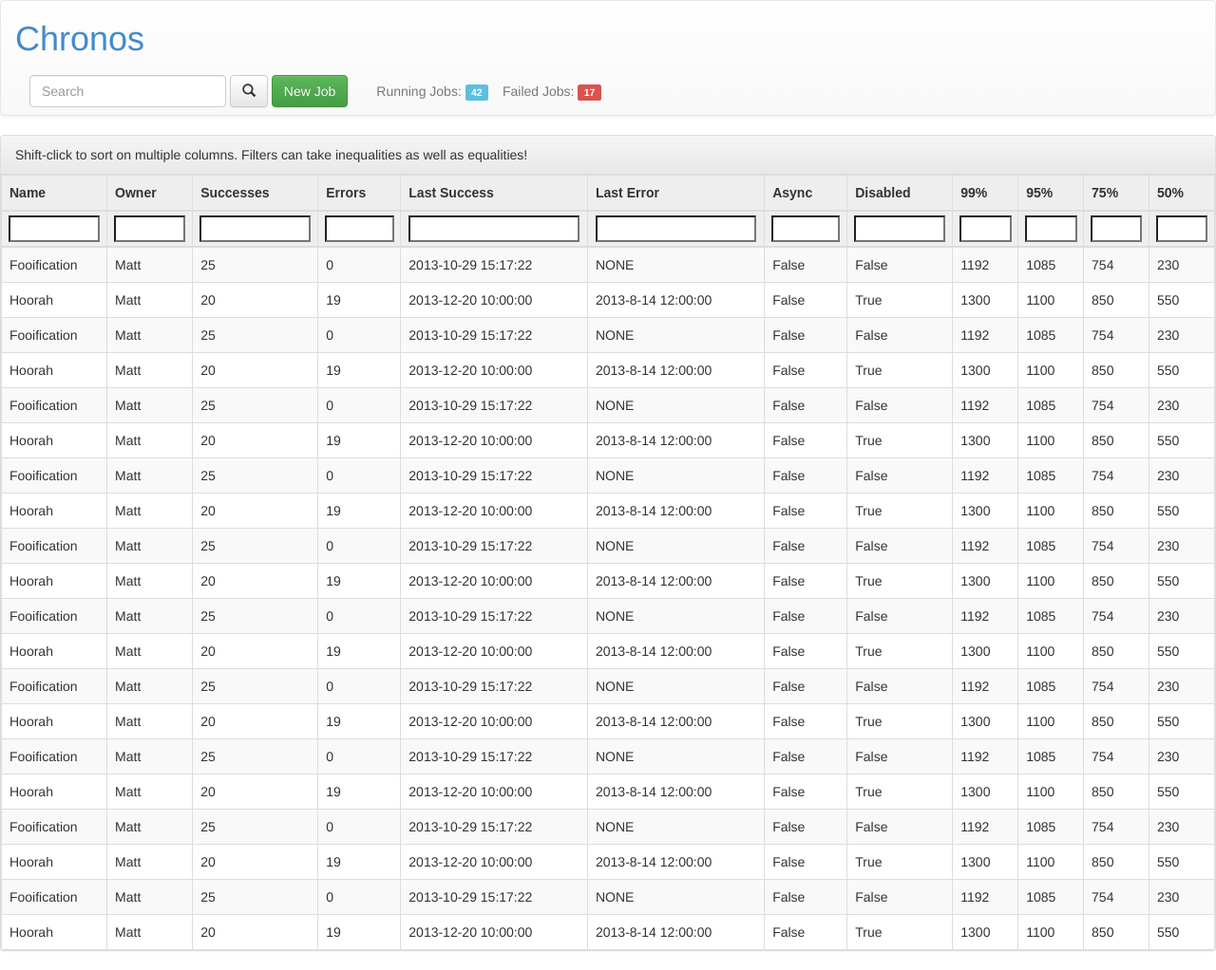
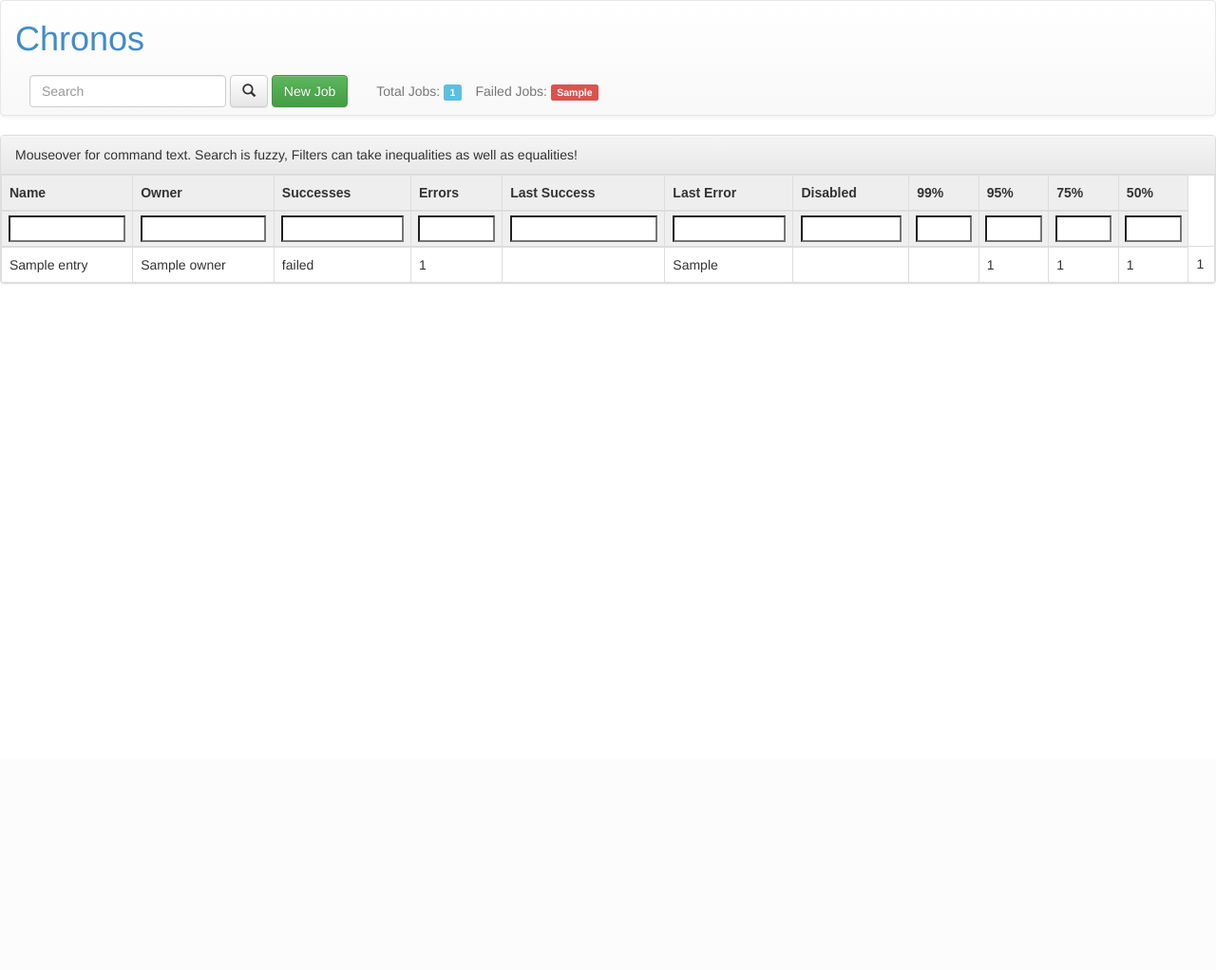
Before and after one commit to mesos/chronos, a Flask app: template ui/templates/index.html in a window 1280 px wide. Shown: the whole page at 95% size. After the commit the page ends 299 px from the top, so only its background shows below. Run offline with Flask 2, Linux system fonts and the light colour scheme; the template is opened without the code that fills it: most values are stand-ins (such as "Sample title", 1, 10 or a date in 2020); parts of the project's set-up code (start-up, migrations or seed data) failed here and were passed over; some libraries are stand-ins or nearby versions.

Commit message:
More WIP - getting the read-only portion of the UI done.

```diff
--- a/ui/main.py
+++ b/ui/main.py
@@ -1,4 +1,9 @@
 import os
+import sys
+import json
+import requests
+from models.jobs import DependentJob, ScheduledJob
+from collections import defaultdict
 from flask import Flask, render_template, send_from_directory
 from flask_wtf import Form
 from wtforms import TextField, HiddenField, ValidationError, RadioField, BooleanField, SubmitField
@@ -16,27 +21,82 @@ def create_app():
         return render_template('404.html'), 404
 
     @app.route('/')
-    def hello_world():
-        return render_template('index.html'), 200
-
+    def view_jobs():
+        entries = gen_table_entries()
+        total_jobs=len(entries)
+        failed_jobs=len(entries.filter(lambda entry: entry.lastStatus == "failed"))
+        return render_template('index.html',
+                               total_jobs=total_jobs,
+                               failed_jobs=failed_jobs,
+                               entries=entries), 200
 
     @app.route('/create')
     def create_job():
         return render_template('create.html'), 200
 
-    @app.route('/view')
-    # View a page that lists all jobs.
-    def view_jobs():
-        return render_template('index.html'), 200
-
-    @app.route('/details')
-    # View the details for one particular job, including statistics
-    def view_details():
-        return render_template('')
-
     return app
 
+def get_job_details():
+    base_path = "http://" + CHRONOS_HOST + "/scheduler/jobs"
+    job_details = {} # name mapping to job object
+    resp = requests.get(base_path)
+    data = json.loads(resp.content)
+    for j in data:
+        name = j["name"]
+        owner = j["owner"]
+        command = j["command"]
+        retries = j["retries"]
+        lastSuccess = j["lastSuccess"]
+        lastError = j["lastError"]
+        successCount = j["successCount"]
+        errorCount = j["errorCount"]
+        disabled = j["disabled"]
+
+        if 'parents' in j:
+            # This is a dependent job.
+            parents = j["parents"]
+            job = DependentJob(name, owner, command, retries, lastSuccess, lastError,
+                               successCount, errorCount, disabled, parents=parents)
+            job_details[name] = job
+        elif 'schedule' in j:
+            # This is a scheduled job.
+            schedule = j["schedule"]
+            job = ScheduledJob(name, owner, command, retries, lastSuccess, lastError,
+                               successCount, errorCount, disabled, schedule=schedule)
+            job_details[name] = job
+        else:
+            raise AssertionError("Job did not fit into dependent or scheduled categories")
+            pass
+
+    return job_details
+
+def gen_table_entries():
+    job_details = get_job_details()
+    job_stats = get_job_stats()
+    for (job_name, job) in job_details.iteritems():
+        job.stats = job_stats[job_name]
+    return job_details.values()
+
+def get_job_stats():
+    base_path = "http://" + CHRONOS_HOST + "/scheduler/stats/"
+    all_stats = defaultdict(dict)
+    for rank in ["99thPercentile",
+                 "95thPercentile",
+                 "75thPercentile",
+                 "median"]:
+        path = base_path + rank
+        resp = requests.get(path)
+        data = json.loads(resp.content)
+        for nametime in data:
+            name = nametime["jobNameLabel"]
+            time = nametime["time"]
+            all_stats[name][rank] = time
+
+    return all_stats
+
+
 if __name__ == '__main__':
+    CHRONOS_HOST = sys.argv[1]
     app = create_app()
     port = int(os.environ.get("PORT", 4399))
     app.run(host='0.0.0.0', port=port)
--- a/ui/templates/base.html
+++ b/ui/templates/base.html
@@ -30,8 +30,8 @@
       <button type="button" class="btn btn-success">New Job</button>
     </form>
     <ul class="nav navbar-nav">
-      <li><p class="navbar-text">Running Jobs: <span class="label label-info">42</span></p></li>
-      <li><p class="navbar-text">Failed Jobs: <span class="label label-danger">17</span></p></li>
+      <li><p class="navbar-text">Total Jobs: <span class="label label-info">{{ total_jobs }}</span></p></li>
+      <li><p class="navbar-text">Failed Jobs: <span class="label label-danger">{{ failed_jobs }}</span></p></li>
     </ul>
   </div>
 </nav>
--- a/ui/templates/index.html
+++ b/ui/templates/index.html
@@ -10,7 +10,7 @@
 
 {% block content %}
 <div class="panel panel-default">
-  <div class="panel-heading">Shift-click to sort on multiple columns. Filters can take inequalities as well as equalities! </div>
+  <div class="panel-heading">Mouseover for command text. Search is fuzzy, Filters can take inequalities as well as equalities! </div>
   <table id="jobtable" class="table tablesorter">
     <thead>
       <tr>
@@ -20,7 +20,6 @@
         <th>Errors</th>
         <th>Last Success</th>
         <th>Last Error</th>
-        <th>Async</th>
         <th>Disabled</th>
         <th>99%</th>
         <th>95%</th>
@@ -29,286 +28,22 @@
       </tr>
     </thead>
     <tbody>
+      {% for entry in entries %}
       <tr>
-        <td>Fooification</td>
-        <td>Matt</td>
-        <td>25</td>
-        <td>0</td>
-        <td>2013-10-29 15:17:22</td>
-        <td>NONE</td>
-        <td>False</td>
-        <td>False</td>
-        <td>1192</td>
-        <td>1085</td>
-        <td>754</td>
-        <td>230</td>
+        <td>{{entry.name}}</td>
+        <td>{{entry.owner}}</td>
+        <td>{{entry.lastStatus}}</td>
+        <td>{{entry.successCount}}</td>
+        <td>{{entry.errorCount}}</td>
+        <td>{{entry.lastSuccess}}</td>
+        <td>{{entry.lastError}}</td>
+        <td>{{entry.disabled}}</td>
+        <td>{{entry.stats["99thPercentile"]}}</td>
+        <td>{{entry.stats["95thPercentile"]}}</td>
+        <td>{{entry.stats["75thPercentile"]}}</td>
+        <td>{{entry.stats["50thPercentile"]}}</td>
       </tr>
-      <tr>
-        <td>Hoorah</td>
-        <td>Matt</td>
-        <td>20</td>
-        <td>19</td>
-        <td>2013-12-20 10:00:00</td>
-        <td>2013-8-14 12:00:00</td>
-        <td>False</td>
-        <td>True</td>
-        <td>1300</td>
-        <td>1100</td>
-        <td>850</td>
-        <td>550</td>
-      </tr>
-      <tr>
-        <td>Fooification</td>
-        <td>Matt</td>
-        <td>25</td>
-        <td>0</td>
-        <td>2013-10-29 15:17:22</td>
-        <td>NONE</td>
-        <td>False</td>
-        <td>False</td>
-        <td>1192</td>
-        <td>1085</td>
-        <td>754</td>
-        <td>230</td>
-      </tr>
-      <tr>
-        <td>Hoorah</td>
-        <td>Matt</td>
-        <td>20</td>
-        <td>19</td>
-        <td>2013-12-20 10:00:00</td>
-        <td>2013-8-14 12:00:00</td>
-        <td>False</td>
-        <td>True</td>
-        <td>1300</td>
-        <td>1100</td>
-        <td>850</td>
-        <td>550</td>
-      </tr>
-      <tr>
-        <td>Fooification</td>
-        <td>Matt</td>
-        <td>25</td>
-        <td>0</td>
-        <td>2013-10-29 15:17:22</td>
-        <td>NONE</td>
-        <td>False</td>
-        <td>False</td>
-        <td>1192</td>
-        <td>1085</td>
-        <td>754</td>
-        <td>230</td>
-      </tr>
-      <tr>
-        <td>Hoorah</td>
-        <td>Matt</td>
-        <td>20</td>
-        <td>19</td>
-        <td>2013-12-20 10:00:00</td>
-        <td>2013-8-14 12:00:00</td>
-        <td>False</td>
-        <td>True</td>
-        <td>1300</td>
-        <td>1100</td>
-        <td>850</td>
-        <td>550</td>
-      </tr>
-      <tr>
-        <td>Fooification</td>
-        <td>Matt</td>
-        <td>25</td>
-        <td>0</td>
-        <td>2013-10-29 15:17:22</td>
-        <td>NONE</td>
-        <td>False</td>
-        <td>False</td>
-        <td>1192</td>
-        <td>1085</td>
-        <td>754</td>
-        <td>230</td>
-      </tr>
-      <tr>
-        <td>Hoorah</td>
-        <td>Matt</td>
-        <td>20</td>
-        <td>19</td>
-        <td>2013-12-20 10:00:00</td>
-        <td>2013-8-14 12:00:00</td>
-        <td>False</td>
-        <td>True</td>
-        <td>1300</td>
-        <td>1100</td>
-        <td>850</td>
-        <td>550</td>
-      </tr>
-      <tr>
-        <td>Fooification</td>
-        <td>Matt</td>
-        <td>25</td>
-        <td>0</td>
-        <td>2013-10-29 15:17:22</td>
-        <td>NONE</td>
-        <td>False</td>
-        <td>False</td>
-        <td>1192</td>
-        <td>1085</td>
-        <td>754</td>
-        <td>230</td>
-      </tr>
-      <tr>
-        <td>Hoorah</td>
-        <td>Matt</td>
-        <td>20</td>
-        <td>19</td>
-        <td>2013-12-20 10:00:00</td>
-        <td>2013-8-14 12:00:00</td>
-        <td>False</td>
-        <td>True</td>
-        <td>1300</td>
-        <td>1100</td>
-        <td>850</td>
-        <td>550</td>
-      </tr>
-      <tr>
-        <td>Fooification</td>
-        <td>Matt</td>
-        <td>25</td>
-        <td>0</td>
-        <td>2013-10-29 15:17:22</td>
-        <td>NONE</td>
-        <td>False</td>
-        <td>False</td>
-        <td>1192</td>
-        <td>1085</td>
-        <td>754</td>
-        <td>230</td>
-      </tr>
-      <tr>
-        <td>Hoorah</td>
-        <td>Matt</td>
-        <td>20</td>
-        <td>19</td>
-        <td>2013-12-20 10:00:00</td>
-        <td>2013-8-14 12:00:00</td>
-        <td>False</td>
-        <td>True</td>
-        <td>1300</td>
-        <td>1100</td>
-        <td>850</td>
-        <td>550</td>
-      </tr>
-      <tr>
-        <td>Fooification</td>
-        <td>Matt</td>
-        <td>25</td>
-        <td>0</td>
-        <td>2013-10-29 15:17:22</td>
-        <td>NONE</td>
-        <td>False</td>
-        <td>False</td>
-        <td>1192</td>
-        <td>1085</td>
-        <td>754</td>
-        <td>230</td>
-      </tr>
-      <tr>
-        <td>Hoorah</td>
-        <td>Matt</td>
-        <td>20</td>
-        <td>19</td>
-        <td>2013-12-20 10:00:00</td>
-        <td>2013-8-14 12:00:00</td>
-        <td>False</td>
-        <td>True</td>
-        <td>1300</td>
-        <td>1100</td>
-        <td>850</td>
-        <td>550</td>
-      </tr>
-      <tr>
-        <td>Fooification</td>
-        <td>Matt</td>
-        <td>25</td>
-        <td>0</td>
-        <td>2013-10-29 15:17:22</td>
-        <td>NONE</td>
-        <td>False</td>
-        <td>False</td>
-        <td>1192</td>
-        <td>1085</td>
-        <td>754</td>
-        <td>230</td>
-      </tr>
-      <tr>
-        <td>Hoorah</td>
-        <td>Matt</td>
-        <td>20</td>
-        <td>19</td>
-        <td>2013-12-20 10:00:00</td>
-        <td>2013-8-14 12:00:00</td>
-        <td>False</td>
-        <td>True</td>
-        <td>1300</td>
-        <td>1100</td>
-        <td>850</td>
-        <td>550</td>
-      </tr>
-      <tr>
-        <td>Fooification</td>
-        <td>Matt</td>
-        <td>25</td>
-        <td>0</td>
-        <td>2013-10-29 15:17:22</td>
-        <td>NONE</td>
-        <td>False</td>
-        <td>False</td>
-        <td>1192</td>
-        <td>1085</td>
-        <td>754</td>
-        <td>230</td>
-      </tr>
-      <tr>
-        <td>Hoorah</td>
-        <td>Matt</td>
-        <td>20</td>
-        <td>19</td>
-        <td>2013-12-20 10:00:00</td>
-        <td>2013-8-14 12:00:00</td>
-        <td>False</td>
-        <td>True</td>
-        <td>1300</td>
-        <td>1100</td>
-        <td>850</td>
-        <td>550</td>
-      </tr>
-      <tr>
-        <td>Fooification</td>
-        <td>Matt</td>
-        <td>25</td>
-        <td>0</td>
-        <td>2013-10-29 15:17:22</td>
-        <td>NONE</td>
-        <td>False</td>
-        <td>False</td>
-        <td>1192</td>
-        <td>1085</td>
-        <td>754</td>
-        <td>230</td>
-      </tr>
-      <tr>
-        <td>Hoorah</td>
-        <td>Matt</td>
-        <td>20</td>
-        <td>19</td>
-        <td>2013-12-20 10:00:00</td>
-        <td>2013-8-14 12:00:00</td>
-        <td>False</td>
-        <td>True</td>
-        <td>1300</td>
-        <td>1100</td>
-        <td>850</td>
-        <td>550</td>
-      </tr>
+      {% endfor %}
     </tbody>
   </table>
 
```
Also changed, not shown: ui/models/BaseJob.py (deleted, +0 -26 lines), ui/models/DependentJob.py (deleted, +0 -7 lines), ui/models/ScheduledJob.py (deleted, +0 -12 lines), ui/models/jobs.py (added, +51 -0 lines), ui/models/__init__.py (added).
